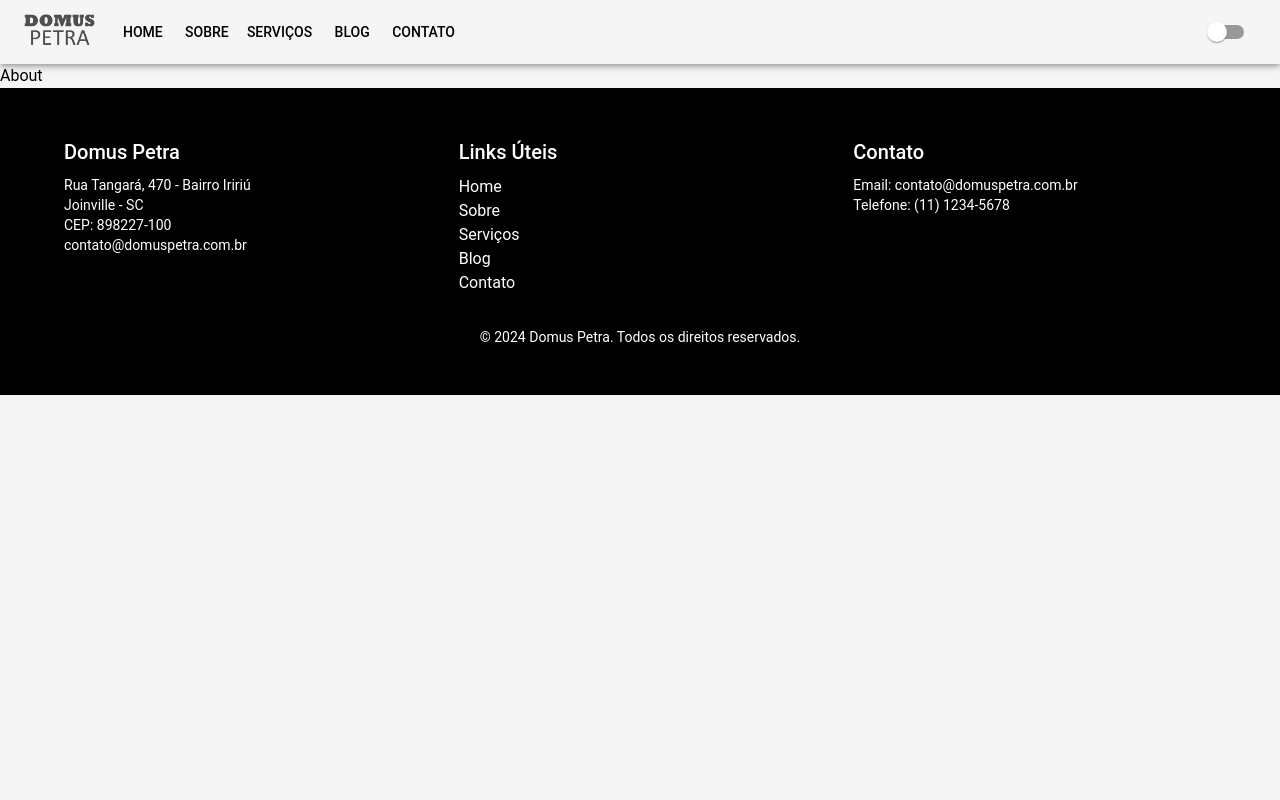
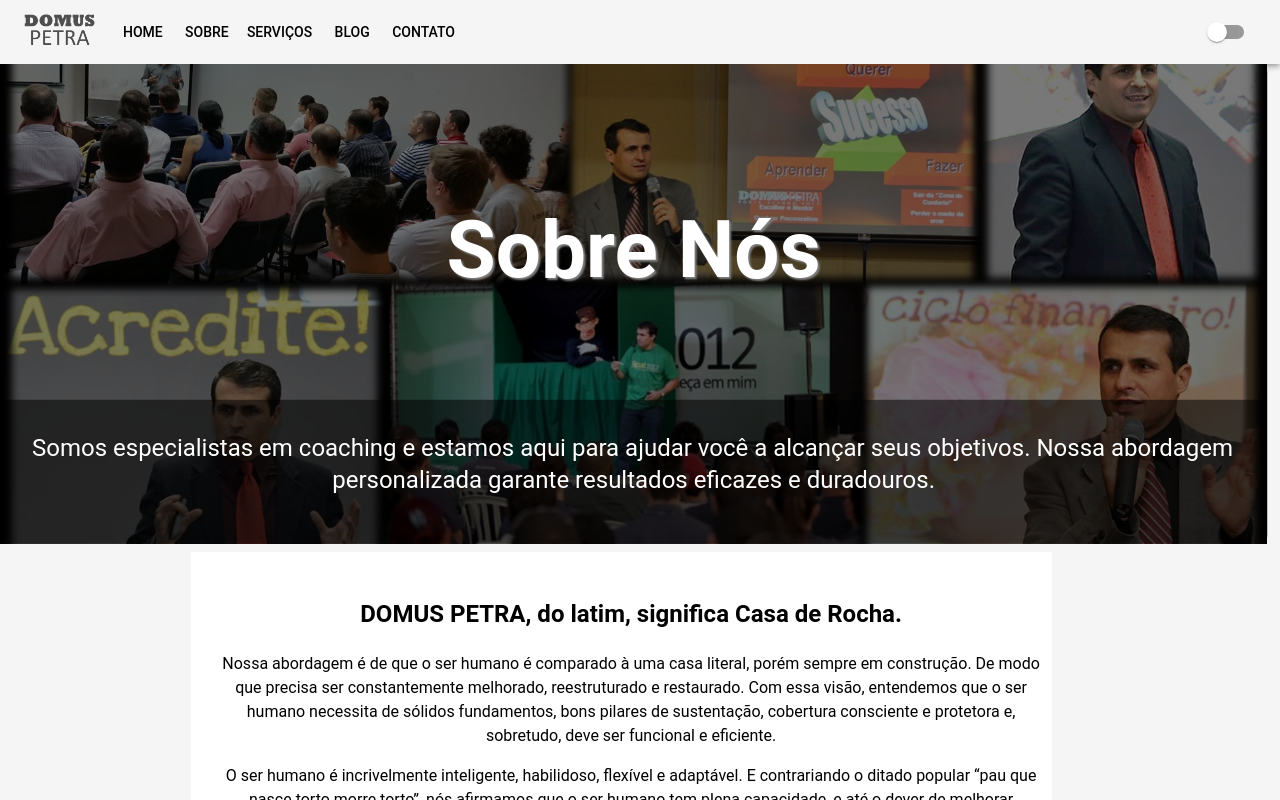
Before and after one commit to AriovaldoSantS/site, a React (Vite) app in the folder DomusPetra/: page /about in a window 1280 px wide. Built offline with nearby package versions, Linux system fonts and the light colour scheme.

Commit message:
sobre v1.0

```diff
--- a/DomusPetra/src/components/AboutSection.tsx
+++ b/DomusPetra/src/components/AboutSection.tsx
@@ -1,18 +1,115 @@
-// Exemplo em AboutSection.tsx
 import { Box, Grid, Typography } from '@mui/material';
 import React from 'react';
+import fundo_sobre from "../assets/img/ABOUT/img_fundo.jpg";
 
 const AboutSection: React.FC = () => {
   return (
-    <Box sx={{ padding: 4, textAlign: 'center' }}>
-      <Typography variant="h4" gutterBottom>
-        Sobre Nós
-      </Typography>
-      <Grid container spacing={3} justifyContent="center">
-        <Grid item xs={12} md={8}>
-          <Typography variant="body1">
+    <Box sx={{ padding: 0, textAlign: 'center', width: '99vw',}}  style={{color:"black"}}>
+      <Box
+        sx={{
+          position: 'relative',
+          display: 'flex',
+          flexDirection: 'column',
+          alignItems: 'center',
+          justifyContent: 'center',
+          backgroundImage: `url(${fundo_sobre})`,
+
+          backgroundSize: 'cover',
+          backgroundPosition: 'center',
+          height: '60vh',
+          color: 'white',
+        }}
+      >
+
+        <Box
+          sx={{
+            position: 'absolute',
+            top: '30%',
+            left: '50%',
+            transform: 'translate(-50%, -30%)',
+            background:"rgba(0, 0, 0, 0.529)",
+            padding: 5,
+            borderRadius: '8px',
+            width: '100%',
+            height: "100%",
+            textAlign: 'left',
+            textAlignLast: "center",
+          }}
+        >
+
+          <Typography variant="h1" gutterBottom sx={{ position: 'relative', zIndex:1, } }>
+          <h1 style={{marginTop: "100px", textShadow:"2px 2px 2px  gray"}}
+          >Sobre Nós</h1>
+        </Typography>
+          <Typography variant="h5" component="h3"
+          sx={{
+            position: 'absolute',
+            top: '79%',
+            left: '50%',
+            transform: 'translate(-50%, -30%)',
+            background:"rgba(0, 0, 0, 0.529)",
+            padding: 4,
+            borderRadius: '8px',
+            width: '100%',
+            height: "30%",
+            textAlign: 'left',
+            textAlignLast: "center",
+          }} >
             Somos especialistas em coaching e estamos aqui para ajudar você a alcançar seus objetivos.
             Nossa abordagem personalizada garante resultados eficazes e duradouros.
+          </Typography>
+        </Box>
+      </Box>
+      <Grid container spacing={3} justifyContent="center" sx={{ marginTop: 1,  }}>
+        <Grid item xs={12} md={8} sx={{ backgroundColor:"white", padding:"5px" }}>
+          <Typography variant="body1">
+            <h2>DOMUS PETRA, do latim, significa Casa de Rocha.</h2>
+          </Typography>
+          <Typography variant="body1" sx={{ marginTop: 2 }}>
+            Nossa abordagem é de que o ser humano é comparado à uma casa literal, porém sempre em construção.
+            De modo que precisa ser constantemente melhorado, reestruturado e restaurado. Com essa visão,
+            entendemos que o ser humano necessita de sólidos fundamentos, bons pilares de sustentação,
+            cobertura consciente e protetora e, sobretudo, deve ser funcional e eficiente.
+          </Typography>
+          <Typography variant="body1" sx={{ marginTop: 2 }}>
+            O ser humano é incrivelmente inteligente, habilidoso, flexível e adaptável. E contrariando o ditado
+            popular “pau que nasce torto morre torto”, nós afirmamos que o ser humano tem plena capacidade, e
+            até o dever de melhorar continuamente.
+          </Typography>
+          <Typography variant="body1" sx={{ marginTop: 2 }}>
+            São as pessoas que promovem as mudanças. Podemos constituir empresas, organizações e sociedade
+            cada vez melhores, contanto que os indivíduos sejam melhores. As pessoas são a grande força de
+            transformação. O foco deve ser nas pessoas. Sempre!
+          </Typography>
+          <Typography variant="body1" sx={{ marginTop: 2 }}>
+            Para a empresa: Eficiência e Crescimento Sustentável
+          </Typography>
+          <Typography variant="body1" sx={{ marginTop: 2 }}>
+            A competitividade é global e não há espaços para baixa eficiência, desperdícios e perdas. Por isso a
+            melhoria contínua dos processos produtivos e fluxos de trabalho devem ser uma constante. E o
+            estabelecimento de processos eficientes com contínua evolução de desempenho são premissas
+            fundamentais para o crescimento sustentável.
+          </Typography>
+          <Typography variant="body1" sx={{ marginTop: 2 }}>
+            Por meio de metodologias robustas e técnicas modernas de gestão desenvolvemos as pessoas e os
+            processos para o alcance dos melhores resultados, com ênfase na eficiência e crescimento sustentável.
+          </Typography>
+          <Typography variant="body1" sx={{ marginTop: 2 }}>
+            Para o indivíduo: Felicidade e Qualidade de Vida
+          </Typography>
+          <Typography variant="body1" sx={{ marginTop: 2 }}>
+            Acreditamos que a felicidade é possível no dia presente, e não um sonho a ser alcançado num futuro
+            desconhecido. Pois felicidade não é o destino e sim a viagem! Felicidade é o dia a dia com satisfação e
+            plenitude, o que se obtém pela conquista do equilíbrio adequado entre os pilares dessa casa chamada
+            ser humano.
+          </Typography>
+          <Typography variant="body1" sx={{ marginTop: 2 }}>
+            Entendemos que a qualidade de vida e felicidade são conquistados por meio do equilíbrio de cinco
+            pilares essenciais, os quais são saúde mental, física, espiritual, social e financeira.
+          </Typography>
+          <Typography variant="body1" sx={{ marginTop: 2, padding: 1 }}> Entendemos que a qual
+            Auxiliar os indivíduos no fortalecimento dos cinco pilares, de modo equilibrado, é uma das nossas
+            missões!
           </Typography>
         </Grid>
       </Grid>
--- /dev/null
+++ b/DomusPetra/src/components/CoachHighlight.css
@@ -0,0 +1,3 @@
+img{
+    background:rgba(0, 0, 0, 0.329)
+}
--- a/DomusPetra/src/components/CoachHighlight.tsx
+++ b/DomusPetra/src/components/CoachHighlight.tsx
@@ -1,5 +1,6 @@
 import { Box, Card, CardMedia, Typography } from '@mui/material';
 import React from 'react';
+
 
 interface CoachHighlightProps {
   imageUrl: string;
--- a/DomusPetra/src/components/Footer.tsx
+++ b/DomusPetra/src/components/Footer.tsx
@@ -3,7 +3,7 @@ import React from 'react';
 
 const Footer: React.FC = () => {
   return (
-    <Box sx={{ bgcolor: 'primary.main', color: 'white', py: 6 }}>
+    <Box sx={{ bgcolor: 'primary.main', color: 'white', py: 6, background:"black"}} >
       <Container maxWidth="lg">
         <Grid container spacing={4}>
           <Grid item xs={12} sm={4}>
--- a/DomusPetra/src/index.css
+++ b/DomusPetra/src/index.css
@@ -1,5 +1,6 @@
 body,
 html {
+
   margin: 0;
   padding: 0;
   width: 100%;
--- a/DomusPetra/src/pages/About.tsx
+++ b/DomusPetra/src/pages/About.tsx
@@ -1,7 +1,12 @@
+import AboutSection from '../components/AboutSection';
+import image from "../assets/img/ABOUT/img_fundo.jpg";
+function About() {
 
-function About() {
   return (
-    <div>About</div>
+    <div>
+      <AboutSection/>
+
+    </div>
   )
 }
 
--- a/DomusPetra/src/pages/Home.tsx
+++ b/DomusPetra/src/pages/Home.tsx
@@ -15,7 +15,7 @@ const Home: React.FC = () => {
         title="João Silva"
         quote="Transforme sua vida com um coaching especializado."
       />
-      <AboutSection />
+
       <ServicesHighlight />
       <Testimonials />
       <CallToAction />
```
Also changed, not shown: DomusPetra/src/assets/img/ABOUT/img_fundo.jpg (added).
